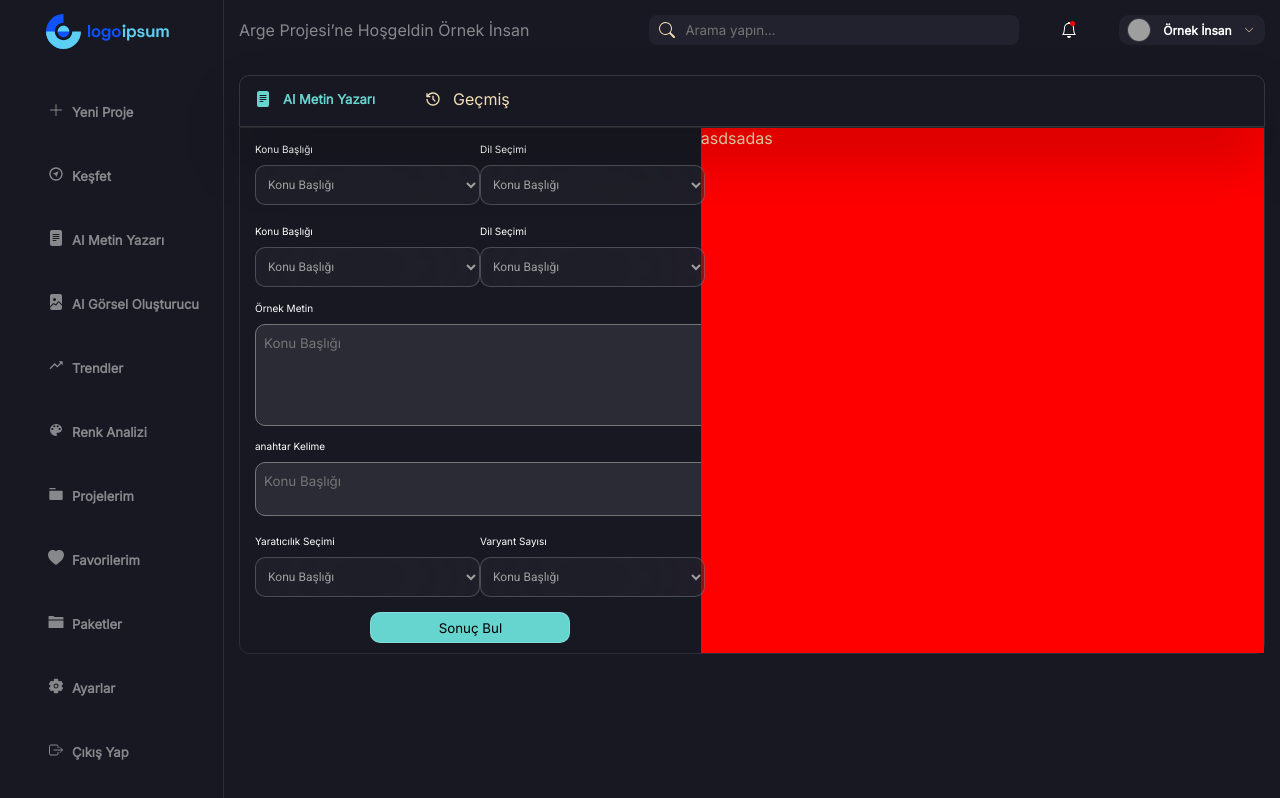
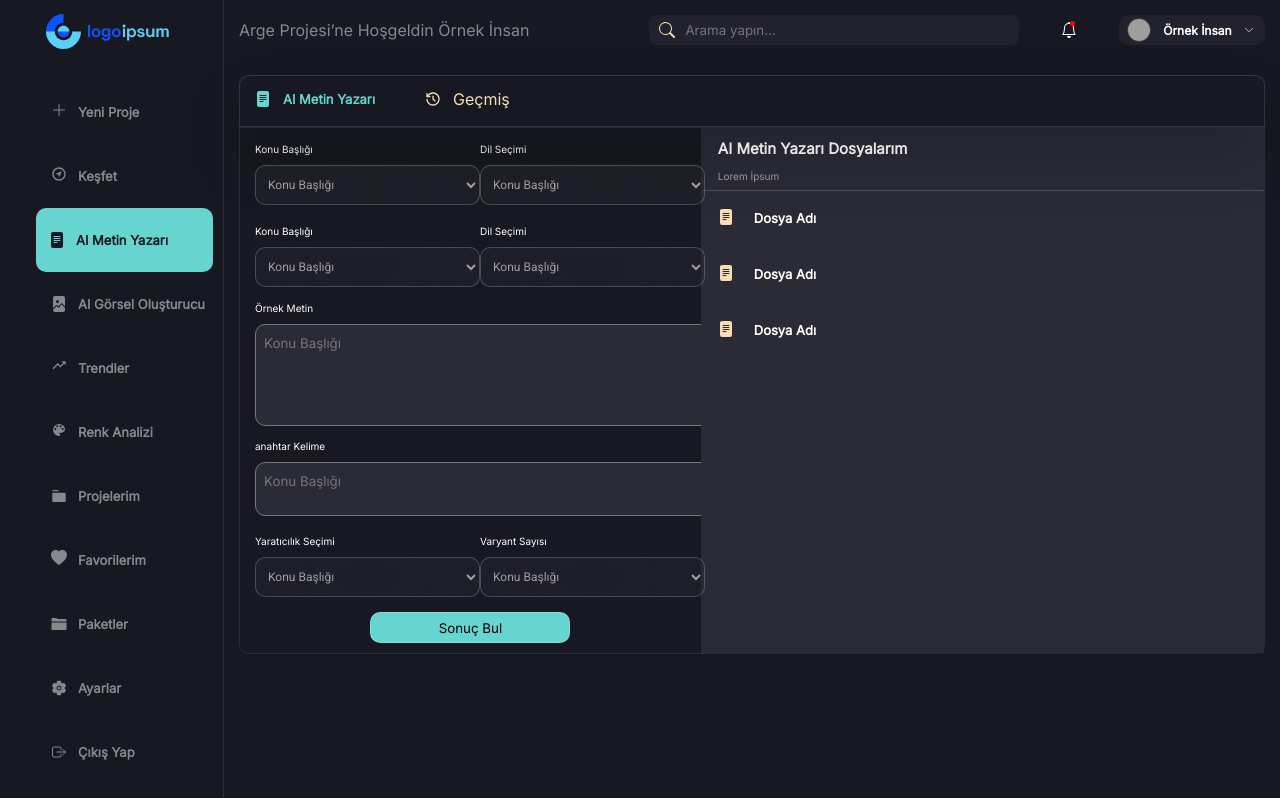
Before and after one commit to ersenozturk/pux, a React (Create React App) app: page / in a window 1280 px wide. Built offline with nearby package versions, Linux system fonts and the light colour scheme; grey boxes are pictures that could not be loaded.

Commit message:
first page last update

```diff
--- a/src/components/buttons/Buttons.jsx
+++ b/src/components/buttons/Buttons.jsx
@@ -1,7 +1,7 @@
 import styles from './Buttons.module.css'
 
 
-const Buttons = ({content, color}) => {
+const Buttons = ({content}) => {
   return (
     <button className={styles.buttons}>{content}</button>
   )
--- a/src/components/leftBar/LeftBar.jsx
+++ b/src/components/leftBar/LeftBar.jsx
@@ -1,65 +1,140 @@
-import React from 'react'
-import styles from './LeftBar.module.css'
-import { BsPlusLg, BsFillFileTextFill, BsFileImageFill, BsFillHeartFill } from "react-icons/bs";
+import React, { useState } from "react";
+import styles from "./LeftBar.module.css";
+import {
+  BsPlusLg,
+  BsFillFileTextFill,
+  BsFileImageFill,
+  BsFillHeartFill,
+} from "react-icons/bs";
 import { RiCompassDiscoverLine, RiFolder3Fill } from "react-icons/ri";
 import { BiTrendingUp } from "react-icons/bi";
 import { MdColorLens } from "react-icons/md";
 import { IoFolderSharp, IoSettings, IoExitOutline } from "react-icons/io5";
-import logoipsum from '../../assets/logoipsum-logo-17.svg'
+import logoipsum from "../../assets/logoipsum-logo-17.svg";
 
 const LeftBar = () => {
+  const [hovering, setHovering] = useState(false);
+  const [bgColorCyan, setBgColorCyan] = useState(false);
+
+  const handleMouseEnter = (e) => {
+    setHovering(true);
+  };
+
+  const handleMouseLeave = (e) => {
+    setHovering(false);
+  };
+
+  const handleClick = () => {
+    setBgColorCyan(!bgColorCyan);
+    console.log(bgColorCyan);
+  };
+
   return (
     <div className={styles.leftBar}>
       <div className={styles.logoipsum}>
-          <img src={logoipsum} alt="logo" />
+        <img src={logoipsum} alt="logo" />
       </div>
+
       <div className={styles.menuItem}>
-        <div className={`${styles.icon} ${styles.add}`}> <BsPlusLg /> </div>
+        <div
+          className={styles.icon}
+          onMouseEnter={handleMouseEnter}
+          onMouseLeave={handleMouseLeave}
+          onClick={handleClick}
+        >
+          <div className={hovering && `${styles.mood}`}>
+            <BsPlusLg />
+          </div>
+        </div>
+
         <div className={styles.iconText}>Yeni Proje </div>
       </div>
       <div className={styles.menuItem}>
-        <div className={styles.icon}> <RiCompassDiscoverLine /> </div>
+        <div
+          className={styles.icon}
+          onMouseEnter={handleMouseEnter}
+          onMouseLeave={handleMouseLeave}
+        >
+          <div className={hovering && `${styles.mood}`}>
+            <RiCompassDiscoverLine />
+          </div>
+        </div>
         <div className={styles.iconText}>Keşfet </div>
       </div>
-      <div className={styles.menuItem}>
-        <div className={styles.icon}> <BsFillFileTextFill /> </div>
-        <div className={styles.iconText}>AI Metin Yazarı </div>
+      <div className={`${styles.menuItem} ${styles.active}`}>
+        <div className={`${styles.icon2} ${styles.activeIcon}`}>
+          <BsFillFileTextFill />
+        </div>
+        <div className={`${styles.iconText} ${styles.activeText}`}>AI Metin Yazarı </div>
       </div>
       <div className={styles.menuItem}>
-        <div className={styles.icon}> <BsFileImageFill /> </div>
+        <div className={styles.icon2}>
+          <BsFileImageFill />
+        </div>
         <div className={styles.iconText}>AI Görsel Oluşturucu </div>
       </div>
       <div className={styles.menuItem}>
-        <div className={styles.icon}> <BiTrendingUp /> </div>
+        <div
+          className={styles.icon}
+          onMouseEnter={handleMouseEnter}
+          onMouseLeave={handleMouseLeave}
+        >
+          <div className={hovering && `${styles.mood}`}>
+            <BiTrendingUp />
+          </div>
+        </div>
         <div className={styles.iconText}>Trendler </div>
       </div>
       <div className={styles.menuItem}>
-        <div className={styles.icon}> <MdColorLens /> </div>
+        <div
+          className={styles.icon}
+          onMouseEnter={handleMouseEnter}
+          onMouseLeave={handleMouseLeave}
+        >
+          <div className={hovering && `${styles.mood}`}>
+            <MdColorLens />
+          </div>
+        </div>
         <div className={styles.iconText}>Renk Analizi </div>
       </div>
       <div className={styles.menuItem}>
-        <div className={styles.icon}> <RiFolder3Fill /> </div>
+        <div className={styles.icon2}>
+          <RiFolder3Fill />
+        </div>
         <div className={styles.iconText}>Projelerim</div>
       </div>
       <div className={styles.menuItem}>
-        <div className={styles.icon}> <BsFillHeartFill /> </div>
+        <div
+          className={styles.icon}
+          onMouseEnter={handleMouseEnter}
+          onMouseLeave={handleMouseLeave}
+        >
+          <div className={hovering && `${styles.mood}`}>
+            <BsFillHeartFill />
+          </div>
+        </div>
         <div className={styles.iconText}>Favorilerim</div>
       </div>
       <div className={styles.menuItem}>
-        <div className={styles.icon}> <IoFolderSharp /> </div>
+        <div className={styles.icon2}>
+          <IoFolderSharp />
+        </div>
         <div className={styles.iconText}>Paketler</div>
       </div>
       <div className={styles.menuItem}>
-        <div className={styles.icon}> <IoSettings /> </div>
+        <div className={styles.icon2}>
+          <IoSettings />
+        </div>
         <div className={styles.iconText}>Ayarlar</div>
       </div>
       <div className={styles.menuItem}>
-        <div className={styles.icon}> <IoExitOutline /> </div>
+        <div className={styles.icon2}>
+          <IoExitOutline />
+        </div>
         <div className={styles.iconText}>Çıkış Yap </div>
       </div>
+    </div>
+  );
+};
 
-    </div>
-  )
-}
-
-export default LeftBar
+export default LeftBar;
--- a/src/components/leftBar/LeftBar.module.css
+++ b/src/components/leftBar/LeftBar.module.css
@@ -26,7 +26,37 @@
 
 .icon {
   color: #87888c;
+  height: 22px;
+  width: 22px;
+
+  display: flex;
+  justify-content: center;
+  align-items: center;
 }
+
+
+
+/* mouse events */
+.icon:hover{
+  background-color: #484455;
+  border-radius: 4px;
+}
+
+.mood {
+  cursor: pointer;
+  height: 8px;
+  width: 8px;
+  display: flex;
+  justify-content: center;
+  align-items: center;
+}
+
+/* click events */
+
+
+
+
+
 
 .iconText {
   height: 1rem;
@@ -39,3 +69,27 @@
   order: 1;
   flex-grow: 0;
 }
+
+/* no hover for this icons */
+.icon2 {
+  color: #87888c;
+  height: 22px;
+  width: 22px;
+  display: flex;
+  justify-content: center;
+  align-items: center;
+}
+
+.active{
+  background-color: #66D4CF;
+  margin-right: 10px;
+  padding: 10px 10px 10px;
+}
+
+.activeIcon{
+  color: #171821;
+}
+
+.activeText{
+  color: #171821;
+}
--- a/src/components/lists/Lists.jsx
+++ b/src/components/lists/Lists.jsx
@@ -1,9 +1,15 @@
-import React from 'react'
+import styles from "./Lists.module.css";
+import { BsFillFileTextFill } from "react-icons/bs";
 
-const Lists = () => {
+const Lists = ({listName}) => {
   return (
-    <div>Lists</div>
-  )
-}
+    <div className={styles.lists}>
+      <div className={styles.icon}>
+        <BsFillFileTextFill />
+      </div>
+      <div className={styles.fileName}>{listName}</div>
+    </div>
+  );
+};
 
-export default Lists
+export default Lists;
--- /dev/null
+++ b/src/components/lists/Lists.module.css
@@ -0,0 +1,22 @@
+.lists {
+  display: flex;
+  width: 100%;
+}
+
+/* .lists:hover {
+  background-color: #21222d;
+} */
+
+.icon {
+  padding: 10px 20px 10px 0;
+}
+.fileName {
+  font-style: normal;
+  font-weight: 600;
+  font-size: 13px;
+  line-height: 16px;
+  display: flex;
+  align-items: center;
+  color: #ffffff;
+  padding: 8px 20px 10px 0;
+}
--- a/src/components/main/Main.jsx
+++ b/src/components/main/Main.jsx
@@ -5,6 +5,7 @@ import MainTopDown from "../mainTopDown/MainTopDown";
 import Dropdowns from "../dropdowns/Dropdowns";
 import Inputs from "../inputs/Inputs";
 import Buttons from "../buttons/Buttons";
+import Lists from "../lists/Lists";
 
 const Main = () => {
   return (
@@ -23,21 +24,34 @@ const Main = () => {
             <Dropdowns title="Dil Seçimi" />
           </div>
           <div className={styles.inputArea}>
-            <Inputs title="Örnek Metin" rows='5' cols='60'/>
+            <Inputs title="Örnek Metin" rows="5" cols="60" />
           </div>
           <div className={styles.inputArea}>
-            <Inputs title="anahtar Kelime" rows='2' cols='60'/>
+            <Inputs title="anahtar Kelime" rows="2" cols="60" />
           </div>
           <div className={styles.doubleDrop}>
             <Dropdowns title="Yaratıcılık Seçimi" />
             <Dropdowns title="Varyant Sayısı" />
           </div>
           <div className={styles.sonucBul}>
-            <Buttons content='Sonuç Bul' color='#66D4CF' />
+            <Buttons content="Sonuç Bul" />
           </div>
         </div>
 
-        <div className={styles.mainRight}>asdsadas</div>
+        <div className={styles.mainRight}>
+          <h5>AI Metin Yazarı Dosyalarım</h5>
+          <p>Lorem İpsum</p>
+          <div className={styles.listDosya}>
+            <Lists listName='Dosya Adı'/>
+          </div>
+          <div className={styles.listDosya}>
+            <Lists listName='Dosya Adı' />
+          </div>
+          <div className={styles.listDosya}>
+            <Lists listName='Dosya Adı' />
+          </div>
+        </div>
+
       </div>
     </div>
   );
--- a/src/components/main/Main.module.css
+++ b/src/components/main/Main.module.css
@@ -2,33 +2,31 @@
   width: 82.5%;
   display: flex;
   flex-direction: column;
-  /* background-color: #fff; */
 }
 
 .main {
   display: flex;
-  /* padding: 0 15px; */
   margin: 0 15px;
   border: 0.5px solid #2c2d33;
   border-radius: 0px 0px 10px 10px;
 }
 
-/* nainleft */
+/*! mainleft */
 .mainLeft {
   width: 45%;
 }
 
-.doubleDrop{
+.doubleDrop {
   display: flex;
   justify-content: space-between;
   margin: 0 15px;
 }
 
-.inputArea{
+.inputArea {
   margin: 0 15px;
 }
 
-.sonucBul{
+.sonucBul {
   display: flex;
   justify-content: center;
   margin: 10px 0;
@@ -36,5 +34,40 @@
 
 .mainRight {
   width: 55%;
-  background-color: red;
+  border-left: 0.5px solid #2c2d33;
+  background-color: #2b2b36;
 }
+
+.mainRight h5 {
+  font-style: normal;
+  font-weight: 600;
+  font-size: 15px;
+  line-height: 18px;
+  color: #ffffff;
+  padding: 12px 16px;
+}
+
+/*! main right */
+.mainRight p {
+  font-style: normal;
+  font-weight: 500;
+  font-size: 10px;
+  line-height: 12px;
+
+  color: #a0a0a0;
+  padding: 0px 16px 8px;
+  border-bottom: 0.5px solid rgba(255, 255, 255, 0.18);
+
+}
+
+.listDosya {
+  display: flex;
+  flex-direction: column;
+  align-items: flex-start;
+  padding: 8px 16px;
+  gap: 10px;
+}
+
+.listDosya:hover {
+  background-color: #21222d;
+}
```
Lines whose indentation alone changed are shown as unchanged.
